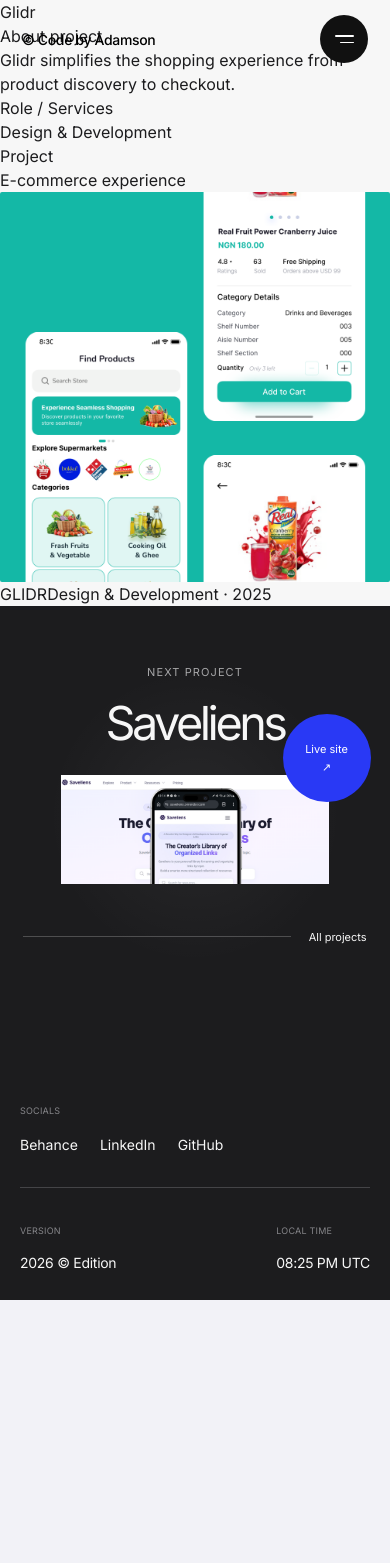
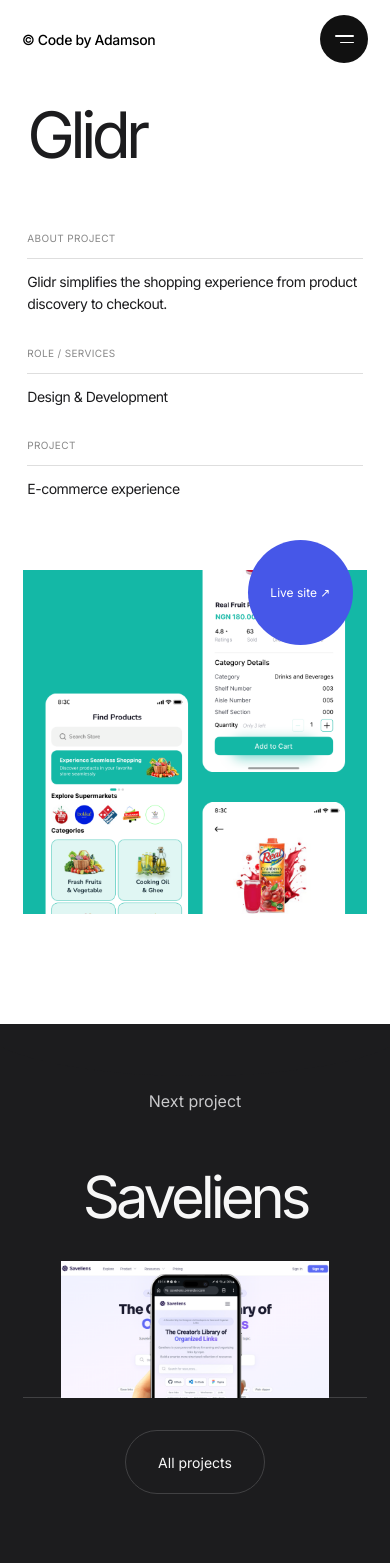
Before and after one commit to Adamsonoladipupo/adamson-design, a React (Vite) app: page /work/glidr in a window 390 px wide. Shown: the top 1563 px of the page. Before the commit the page ends 1300 px from the top, so only its background shows below. Built offline with nearby package versions, Linux system fonts and the light colour scheme.

Commit message:
new update

```diff
--- a/src/components/pages/projects/Glidr.jsx
+++ b/src/components/pages/projects/Glidr.jsx
@@ -2,13 +2,11 @@
 import { useState } from "react";
 import { Link } from "react-router-dom";
 import styles from "./Glidr.module.css";
+import Navbar from "../../Navbar";
+import Footer from "../../Footer";
 
 import glidrImage from "../../assets/glidr.png";
 import saveliensImage from "../../assets/saveliens.png";
-
-// Replace with the real paths of your shared components.
-import Navbar from "../../Navbar";
-import Footer from "../../Footer";
 
 const LIVE_URL = "https://shop-with-glidr.onrender.com/";
 
@@ -19,7 +17,7 @@
     visible: false,
   });
 
-  function handlePointerMove(event) {
+  const handleNextProjectMove = (event) => {
     const bounds = event.currentTarget.getBoundingClientRect();
 
     setCursor({
@@ -27,19 +25,18 @@
       y: event.clientY - bounds.top,
       visible: true,
     });
-  }
+  };
 
-  function handlePointerLeave() {
+  const handleNextProjectLeave = () => {
     setCursor((current) => ({
       ...current,
       visible: false,
     }));
-  }
+  };
 
   return (
     <main className={styles.page}>
         <Navbar />
-
       <section className={styles.intro}>
         <h1 className={styles.title}>Glidr</h1>
 
@@ -92,47 +89,37 @@
             className={styles.liveButton}
             aria-label="Visit the live Glidr website"
           >
-            <span>Live site</span>
-            <span aria-hidden="true">↗</span>
+            <span aria-hidden="true">Live site ↗</span>
           </a>
         </div>
 
-        <div className={styles.projectCaption}>
-          <span>GLIDR</span>
-          <span>Design &amp; Development · 2025</span>
-        </div>
       </section>
 
       <section
         className={styles.nextProject}
-        onPointerMove={(event) => {
-          if (event.pointerType === "mouse") {
-            handlePointerMove(event);
-          }
-        }}
-        onPointerLeave={handlePointerLeave}
-        aria-label="Next project"
+        onMouseEnter={handleNextProjectMove}
+        onMouseMove={handleNextProjectMove}
+        onMouseLeave={handleNextProjectLeave}
+        aria-label="Next project: Saveliens"
       >
+        <div
+
+        >
+
+
                 <p className={styles.nextLabel}>
                 Next project
                 </p>
 
-        {/* Only the project name is clickable here. */}
                 <Link
                 to="/work/saveliens"
-          className={styles.nextTitleLink}
+                className={styles.nextLink}
+                aria-label="View the Saveliens project"
                 >
                 <h2 className={styles.nextTitle}>
                     Saveliens
                 </h2>
-        </Link>
 
-        {/* Only the preview image is clickable here. */}
-        <Link
-          to="/work/saveliens"
-          className={styles.nextImageLink}
-          aria-label="View the Saveliens project"
-        >
                 <div className={styles.nextPreview}>
                     <img
                     src={saveliensImage}
@@ -142,19 +129,8 @@
                 </div>
                 </Link>
 
-        <div className={styles.nextBottom}>
-          <span className={styles.nextRule} />
 
-          {/* This link navigates to the projects index, not Saveliens. */}
-          <Link
-            to="/projects"
-            className={styles.allProjects}
-          >
-            All projects
-          </Link>
-        </div>
 
-        {/* Decorative only; it cannot intercept clicks. */}
                 <div
                 className={`${styles.cursorView} ${
                     cursor.visible ? styles.cursorViewVisible : ""
@@ -165,11 +141,22 @@
                 }}
                 aria-hidden="true"
                 >
-          <span>View</span>
-          <span>project ↗</span>
+                <span>Next Project</span>
+                </div>
+
+        </div>
+
+        <div className={styles.nextBottom}>
+          <span className={styles.nextRule} />
+
+          <Link
+            to="/projects"
+            className={styles.allProjects}
+          >
+            All projects
+          </Link>
         </div>
       </section>
-
       <Footer />
     </main>
   );
--- a/src/components/pages/projects/Glidr.module.css
+++ b/src/components/pages/projects/Glidr.module.css
@@ -1,565 +1,412 @@
 
 .page {
-  width: 100%;
+  background: #fff;
+  color: #1c1c1e;
   min-height: 100vh;
-  background: #f7f7f7;
-  color: #1c1c1e;
-  overflow: hidden;
+  overflow: clip;
 }
 
-/* =========================
-   HEADER
-========================= */
-
 .header {
-  width: 100%;
-  padding: 28px 5%;
   display: flex;
   justify-content: space-between;
   align-items: center;
-  position: relative;
-  z-index: 10;
+  padding: 30px 4%;
+  font-size: 15px;
+}
+
+.logo,
+.navigation a {
+  color: inherit;
+  text-decoration: none;
 }
 
 .logo {
-  font-size: 14px;
-  font-weight: 500;
-  letter-spacing: -0.3px;
+  letter-spacing: -0.04em;
 }
 
-.nav {
+.navigation {
   display: flex;
-  align-items: center;
-  gap: 32px;
+  gap: clamp(20px, 3vw, 48px);
 }
 
-.nav a {
-  color: inherit;
-  text-decoration: none;
-  font-size: 13px;
-  transition: opacity 0.3s ease;
+.navigation a {
+  transition: opacity 200ms ease;
 }
 
-.nav a:hover {
+.navigation a:hover {
   opacity: 0.5;
 }
 
-/* =========================
-   PROJECT INTRO
-========================= */
-
-.projectIntro {
-  padding: 90px 8% 70px;
+.intro {
+  padding: clamp(100px, 12vw, 180px) 17% 100px;
 }
 
-.projectTitle {
-  margin: 0 0 75px;
-  font-size: clamp(64px, 12vw, 170px);
-  line-height: 0.85;
-  letter-spacing: -0.09em;
-  font-weight: 500;
+.eyebrow {
+  color: #888;
+  text-transform: uppercase;
+  font-size: 11px;
+  letter-spacing: 0.08em;
+  margin: 0 0 24px;
 }
 
-.projectInfo {
-  display: grid;
-  grid-template-columns: 2fr 1fr 1fr;
-  gap: 48px;
+.title {
+  font-size: clamp(64px, 12vw, 150px);
+  line-height: 0.95;
+  letter-spacing: -0.075em;
+  font-weight: 400;
+  margin: 0 0 100px;
 }
 
-.infoColumn {
-  display: flex;
-  flex-direction: column;
-  gap: 24px;
+.details {
+  display: grid;
+  grid-template-columns: repeat(3, minmax(0, 1fr));
+  gap: clamp(24px, 4vw, 64px);
 }
 
-.infoBlock {
-  display: flex;
-  flex-direction: column;
-  gap: 10px;
+.detailLabel {
+  display: block;
+  color: #888;
+  text-transform: uppercase;
+  font-size: 10px;
+  letter-spacing: 0.035em;
+  padding-bottom: 26px;
+  border-bottom: 1px solid #dedede;
+  margin-bottom: 24px;
 }
 
-.infoLabel {
-  margin: 0;
-  font-size: 11px;
-  text-transform: uppercase;
-  letter-spacing: 0.08em;
-  color: #888;
+.detailContent {
+  font-size: clamp(14px, 1.2vw, 17px);
+  line-height: 1.6;
+  letter-spacing: -0.035em;
 }
 
-.infoText {
-  margin: 0;
-  max-width: 420px;
-  font-size: 14px;
-  line-height: 1.7;
-  color: #424244;
+.gallery {
+  padding: 0 8.7% 150px;
 }
 
-.infoText a {
-  color: inherit;
-  text-decoration: none;
-  border-bottom: 1px solid #bdbdbd;
-  transition: border-color 0.3s ease;
-}
-
-.infoText a:hover {
-  border-color: #1c1c1e;
-}
-
-/* =========================
-   PROJECT IMAGE
-========================= */
-
-.projectGallery {
-  padding: 0 4% 120px;
+.heroFrame {
+  position: relative;
+  background: #f0f0f0;
 }
 
 .heroImage {
-  width: 100%;
-  overflow: hidden;
-  background: #e9e9e9;
-  border-radius: 2px;
-}
-
-.heroImage img {
   display: block;
   width: 100%;
   height: auto;
   object-fit: cover;
 }
 
-/* =========================
-   LIVE SITE BUTTON
-========================= */
-
 .liveButton {
-  position: fixed;
+  position: absolute;
+  z-index: 2;
   right: 7%;
-  bottom: 8%;
-  z-index: 20;
-  width: 112px;
-  height: 112px;
+  top: -48px;
+  width: clamp(110px, 12vw, 180px);
+  aspect-ratio: 1;
   border-radius: 50%;
-  background: #2939f5;
+  background: #4657e8;
   color: #fff;
+  text-decoration: none;
   display: flex;
+  flex-direction: column;
   align-items: center;
   justify-content: center;
-  flex-direction: column;
-  gap: 4px;
-  text-decoration: none;
-  font-size: 12px;
-  line-height: 1.3;
-  text-align: center;
-  transition:
-    transform 0.4s cubic-bezier(0.2, 0.7, 0.2, 1),
-    background 0.3s ease;
+  gap: 5px;
+  font-size: 14px;
+  transition: transform 350ms cubic-bezier(.2, .7, .2, 1);
 }
 
 .liveButton:hover {
   transform: scale(1.08);
-  background: #1728df;
 }
 
-.liveButton span {
-  display: block;
+.projectCaption {
+  display: flex;
+  justify-content: space-between;
+  gap: 20px;
+  padding-top: 18px;
+  font-size: 10px;
+  letter-spacing: 0.05em;
+  color: #777;
 }
 
-/* =========================
-   NEXT PROJECT SECTION
-========================= */
+/* Next project interaction */
+.nextProject {
+  --next-bg: #1c1c1e;
+  --next-fg: #f7f7f7;
 
-.nextProject {
+  background: var(--next-bg);
+  color: var(--next-fg);
+  min-height: 660px;
+  padding: 72px 8% 50px;
+  text-align: center;
   position: relative;
   isolation: isolate;
-  width: 100%;
-  min-height: 660px;
-  padding: 72px 8% 50px;
-  background: #1c1c1e;
-  color: #f7f7f7;
-  text-align: center;
   overflow: hidden;
-
-  /*
-   * The custom cursor replaces the regular cursor on
-   * desktop. The actual links remain independently clickable.
-   */
   cursor: none;
 }
 
 .nextProject::before {
   content: "";
   position: absolute;
-  inset: 0;
   z-index: -1;
-  background:
-    radial-gradient(
-      circle at 50% 42%,
-      rgba(255, 255, 255, 0.055),
-      transparent 42%
-    );
+  background: var(--next-bg);
+  height: 100px;
+  left: -5%;
+  right: -5%;
+  top: -48px;
+  border-radius: 0 0 50% 50%;
   pointer-events: none;
 }
 
 .nextLabel {
-  margin: 0 0 24px;
-  color: #a6a6a8;
-  font-size: 11px;
-  letter-spacing: 0.1em;
-  text-transform: uppercase;
-  pointer-events: none;
+  font-size: 16px;
+  color: #c9c9cb;
+  margin: 0 0 65px;
 }
 
-/* The project name is its own clickable link. */
-
-.nextTitleLink {
+.nextLink {
   position: relative;
-  z-index: 2;
-  display: inline-block;
-  margin: 0 0 35px;
+  display: flex;
+  flex-direction: column;
+  align-items: center;
   color: inherit;
   text-decoration: none;
-  cursor: pointer;
+  z-index: 1;
 }
 
 .nextTitle {
-  margin: 0;
-  font-size: clamp(44px, 7vw, 92px);
-  line-height: 0.95;
+  font-size: clamp(58px, 10vw, 130px);
+  line-height: 1;
+  letter-spacing: -0.07em;
   font-weight: 400;
-  letter-spacing: -0.075em;
+  margin: 0 0 45px;
   transition:
-    color 0.35s ease,
-    transform 0.5s cubic-bezier(0.2, 0.7, 0.2, 1);
-}
-
-.nextTitleLink:hover .nextTitle,
-.nextTitleLink:focus-visible .nextTitle {
-  color: #bdbdbf;
-  transform: translateY(-4px);
-}
-
-/* The image is clickable independently of the section. */
-
-.nextImageLink {
-  position: relative;
-  z-index: 2;
-  display: block;
-  width: min(42%, 440px);
-  min-width: 240px;
-  margin: 0 auto;
-  color: inherit;
-  text-decoration: none;
-  cursor: pointer;
-
-  /*
-   * Establishes a container width so the reveal height
-   * scales proportionally with the image on different screens.
-   */
-  container-type: inline-size;
-  outline-offset: 8px;
+    color 400ms ease,
+    transform 650ms cubic-bezier(.2, .7, .2, 1);
 }
 
 /*
- * The frame starts by showing approximately 22% of the image.
- * Its height expands on hover, revealing approximately 65%.
- * The image itself stays at its full natural display size.
- */
-
+  The frame retains the full image width.
+  Its height reveals only the top portion initially.
+*/
 .nextPreview {
   position: relative;
-  width: 100%;
-  height: 13.75cqw;
+  width: min(42%, 440px);
+  min-width: 240px;
+  height: clamp(65px, 10vw, 105px);
   overflow: hidden;
-  background: #343436;
-  transform: scale(0.97);
+  background: #414143;
+  transform: translateY(0) scale(0.96);
   transform-origin: top center;
   transition:
-    height 0.8s cubic-bezier(0.22, 1, 0.36, 1),
-    transform 0.8s cubic-bezier(0.22, 1, 0.36, 1),
-    box-shadow 0.8s cubic-bezier(0.22, 1, 0.36, 1);
+    height 800ms cubic-bezier(.16, 1, .3, 1),
+    transform 700ms cubic-bezier(.16, 1, .3, 1),
+    box-shadow 700ms ease;
+  will-change: height, transform;
 }
 
 .nextPreview img {
+  display: block;
+  width: 100%;
+  height: auto;
+  min-height: 100%;
+  object-fit: cover;
+  object-position: top center;
+  transform: translateY(0) scale(1.02);
+  transform-origin: top center;
+  transition:
+    transform 900ms cubic-bezier(.16, 1, .3, 1),
+    filter 600ms ease;
+}
+
+/* Expand the visible image to around 60–70%. */
+.nextProject:hover .nextPreview,
+.nextProject:focus-within .nextPreview {
+  height: clamp(170px, 27vw, 300px);
+  transform: translateY(-5px) scale(1);
+  box-shadow: 0 24px 70px rgb(0 0 0 / 24%);
+}
+
+.nextProject:hover .nextPreview img,
+.nextProject:focus-within .nextPreview img {
+  transform: translateY(0) scale(1.035);
+  filter: saturate(1.04);
+}
+
+.nextProject:hover .nextTitle,
+.nextProject:focus-within .nextTitle {
+  color: #aaa;
+  transform: translateY(-5px);
+}
+
+/* Cursor-following view circle */
+.cursorView {
   position: absolute;
+  z-index: 5;
   top: 0;
   left: 0;
-  display: block;
-  width: 100%;
-  height: 62.5cqw;
-  max-width: none;
-  object-fit: cover;
-  object-position: top center;
-  transition:
-    filter 0.8s ease,
-    transform 1s cubic-bezier(0.22, 1, 0.36, 1);
-}
-
-.nextImageLink:hover .nextPreview,
-.nextImageLink:focus-visible .nextPreview,
-.nextProject:has(.nextTitleLink:hover) .nextPreview {
-  height: 40.625cqw;
-  transform: scale(1);
-  box-shadow: 0 28px 75px rgba(0, 0, 0, 0.24);
-}
-
-.nextImageLink:hover .nextPreview img,
-.nextImageLink:focus-visible .nextPreview img {
-  filter: brightness(1.04);
-  transform: scale(1.015);
-}
-
-/* =========================
-   CUSTOM CURSOR / VIEW BUTTON
-========================= */
-
-.cursorView {
-  position: absolute;
-  top: 0;
-  left: 0;
-  z-index: 5;
-
   width: 124px;
   height: 124px;
   border-radius: 50%;
-
   display: flex;
   flex-direction: column;
   align-items: center;
   justify-content: center;
-  gap: 5px;
-
-  background: #2939f5;
+  gap: 3px;
+  padding: 12px;
+  box-sizing: border-box;
+  background: #4657e8;
   color: #fff;
   font-size: 12px;
-  line-height: 1.3;
-  text-align: center;
+  line-height: 1.4;
+  pointer-events: none;
+  user-select: none;
 
   opacity: 0;
   visibility: hidden;
-  pointer-events: none;
-
-  transform:
-    translate(-50%, -50%)
-    scale(0.55)
-    rotate(-12deg);
+  transform: translate(-50%, -50%) scale(0.55) rotate(-12deg);
 
   transition:
-    opacity 0.25s ease,
-    visibility 0.25s ease,
-    transform 0.45s cubic-bezier(0.2, 0.7, 0.2, 1);
-
+    opacity 220ms ease,
+    visibility 220ms ease,
+    transform 420ms cubic-bezier(.2, .8, .2, 1);
   will-change: left, top, transform;
 }
 
-.cursorView span {
-  display: block;
-  pointer-events: none;
+.cursorView span:first-child {
+  font-size: 14px;
+  font-weight: 500;
+}
+
+.cursorView span:last-child {
+  font-size: 11px;
 }
 
 .cursorViewVisible {
   opacity: 1;
   visibility: visible;
-  transform:
-    translate(-50%, -50%)
-    scale(1)
-    rotate(0deg);
+  transform: translate(-50%, -50%) scale(1) rotate(0deg);
 }
 
-/* =========================
-   NEXT PROJECT FOOTER ROW
-========================= */
-
 .nextBottom {
-  position: relative;
-  z-index: 2;
   display: flex;
+  flex-direction: column;
   align-items: center;
-  justify-content: space-between;
-  gap: 24px;
-  margin-top: 65px;
-  text-align: left;
+  margin: 0 auto;
+  max-width: 1050px;
 }
 
 .nextRule {
-  display: block;
-  flex: 1;
   height: 1px;
-  background: rgba(255, 255, 255, 0.22);
+  width: 100%;
+  background: #414143;
+  margin: -1px 0 48px;
 }
 
 .allProjects {
-  display: inline-block;
+  min-height: 76px;
+  padding: 0 32px;
+  border: 1px solid #414143;
+  border-radius: 100px;
+  display: inline-flex;
+  align-items: center;
+  justify-content: center;
   color: #f7f7f7;
   text-decoration: none;
-  font-size: 12px;
-  white-space: nowrap;
-  cursor: pointer;
-  transition:
-    opacity 0.3s ease,
-    transform 0.3s ease;
+  font-size: 14px;
+  transition: background 250ms ease, color 250ms ease;
 }
 
 .allProjects:hover {
-  opacity: 0.6;
-  transform: translateX(-3px);
+  background: #f7f7f7;
+  color: #1c1c1e;
 }
 
-/* =========================
-   ACCESSIBILITY
-========================= */
-
-.nextTitleLink:focus-visible,
-.nextImageLink:focus-visible,
-.allProjects:focus-visible {
-  outline: 2px solid #f7f7f7;
-  outline-offset: 7px;
-}
-
-@media (prefers-reduced-motion: reduce) {
-  .nextTitle,
-  .nextPreview,
-  .nextPreview img,
-  .cursorView,
-  .allProjects,
-  .liveButton {
-    transition-duration: 0.01ms !important;
-    animation-duration: 0.01ms !important;
-  }
-}
-
-/* =========================
-   TABLET
-========================= */
-
-@media (max-width: 900px) {
-  .projectIntro {
-    padding: 75px 6% 55px;
+/* Tablet and mobile */
+@media (max-width: 760px) {
+  .header {
+    padding: 22px 6%;
+    font-size: 13px;
   }
 
-  .projectTitle {
-    margin-bottom: 55px;
+  .navigation {
+    gap: 16px;
   }
 
-  .projectInfo {
-    grid-template-columns: 1.5fr 1fr;
-    gap: 35px;
+  .intro {
+    padding: 105px 7% 70px;
   }
 
-  .projectGallery {
-    padding: 0 3% 90px;
+  .title {
+    margin-bottom: 65px;
+  }
+
+  .details {
+    grid-template-columns: 1fr;
+    gap: 30px;
+  }
+
+  .detailLabel {
+    padding-bottom: 12px;
+    margin-bottom: 12px;
+  }
+
+  .gallery {
+    padding: 0 6% 110px;
+  }
+
+  .liveButton {
+    top: -30px;
+    right: 4%;
+    width: 105px;
+    font-size: 12px;
+  }
+
+  .projectCaption {
+    flex-direction: column;
+    gap: 8px;
   }
 
   .nextProject {
-    min-height: 580px;
-    padding: 65px 6% 40px;
-  }
-
-  .nextImageLink {
-    width: min(55%, 440px);
-  }
-
-  .nextBottom {
-    margin-top: 55px;
-  }
-}
-
-/* =========================
-   MOBILE
-========================= */
-
-@media (max-width: 600px) {
-  .header {
-    padding: 22px 5%;
-  }
-
-  .logo {
-    font-size: 12px;
-  }
-
-  .nav {
-    gap: 16px;
-  }
-
-  .nav a {
-    font-size: 12px;
-  }
-
-  .projectIntro {
-    padding: 65px 6% 45px;
-  }
-
-  .projectTitle {
-    margin-bottom: 42px;
-    font-size: clamp(58px, 17vw, 100px);
-  }
-
-  .projectInfo {
-    grid-template-columns: 1fr;
-    gap: 28px;
-  }
-
-  .infoColumn {
-    gap: 24px;
-  }
-
-  .infoText {
-    font-size: 13px;
-  }
-
-  .projectGallery {
-    padding: 0 4% 70px;
-  }
-
-  .liveButton {
-    right: 5%;
-    bottom: 5%;
-    width: 88px;
-    height: 88px;
-    font-size: 11px;
-  }
-
-  .nextProject {
-    min-height: 500px;
-    padding: 58px 6% 30px;
-
-    /* Use the regular cursor on touch/small devices. */
+    min-height: 540px;
+    padding: 65px 6% 35px;
     cursor: auto;
   }
 
   .nextLabel {
-    margin-bottom: 20px;
-  }
-
-  .nextTitleLink {
-    margin-bottom: 30px;
+    margin-bottom: 55px;
   }
 
   .nextTitle {
-    font-size: clamp(46px, 12vw, 70px);
+    margin-bottom: 35px;
   }
 
-  .nextImageLink {
+  .nextPreview {
     width: 78%;
     min-width: 0;
+    height: clamp(70px, 18vw, 120px);
   }
 
-  .nextBottom {
-    margin-top: 45px;
-    gap: 18px;
+  .nextProject:hover .nextPreview,
+  .nextProject:focus-within .nextPreview {
+    height: clamp(160px, 45vw, 260px);
+  }
+
+  .nextRule {
+    margin-top: 0;
+    margin-bottom: 32px;
   }
 
   .allProjects {
-    font-size: 11px;
+    min-height: 64px;
   }
 
+  /* No cursor-following circle on touch screens. */
   .cursorView {
     display: none;
   }
 }
-
-/* =========================
-   TOUCH DEVICES
-========================= */
 
 @media (hover: none), (pointer: coarse) {
   .nextProject {
@@ -570,16 +417,27 @@
     display: none;
   }
 
-  /*
-   * On touch screens, show a larger preview by default
-   * because hover interactions are not available.
-   */
   .nextPreview {
-    height: 40.625cqw;
+    height: clamp(120px, 35vw, 220px);
     transform: none;
   }
 
   .nextPreview img {
     transform: none;
   }
+
+  .nextProject:hover .nextPreview,
+  .nextProject:focus-within .nextPreview {
+    transform: none;
+  }
 }
+
+@media (prefers-reduced-motion: reduce) {
+  .page *,
+  .page *::before,
+  .page *::after {
+    transition-duration: 0.01ms !important;
+    animation-duration: 0.01ms !important;
+    scroll-behavior: auto !important;
+  }
+}
```
Lines whose indentation alone changed are shown as unchanged.
